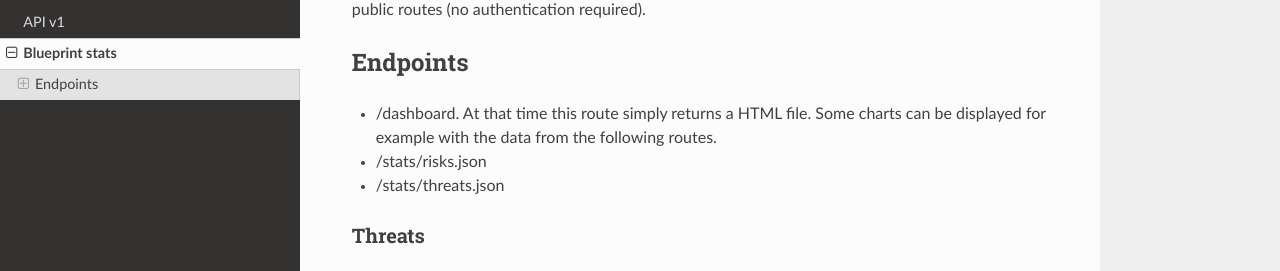
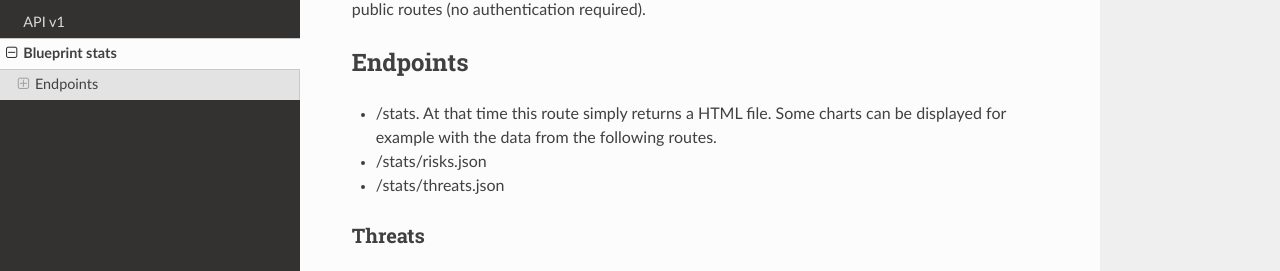
Before and after one commit to monarc-project/stats-service, a Sphinx documentation site: the page built from docs/stats.rst, in a window 1280 px wide and 900 px high. Shown: the part 186-457 px from the top of the window. Built offline with Sphinx 7.4.7 and the Read the Docs theme 2.0.0, drawn with Linux system fonts in a browser that asks for light colours.

Commit message:
chg: [documentation] Fixed cut and paste mistake.

```diff
--- a/docs/stats.rst
+++ b/docs/stats.rst
@@ -7,7 +7,7 @@ read-only mode with only public routes (no authentication required).
 Endpoints
 ---------
 
-- /dashboard. At that time this route simply returns a HTML file. Some charts can be
+- /stats. At that time this route simply returns a HTML file. Some charts can be
   displayed for example with the data from the following routes.
 - /stats/risks.json
 - /stats/threats.json
```
